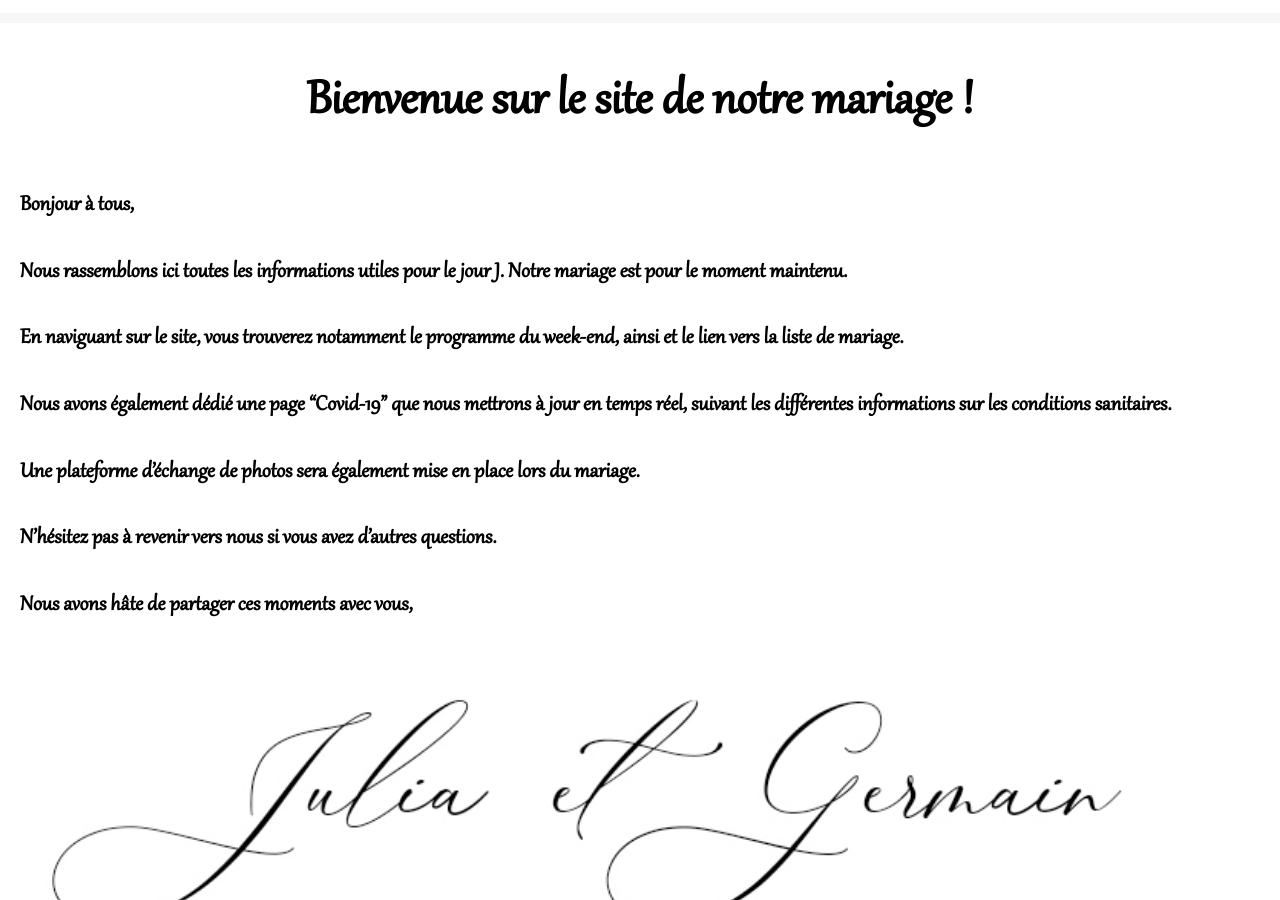
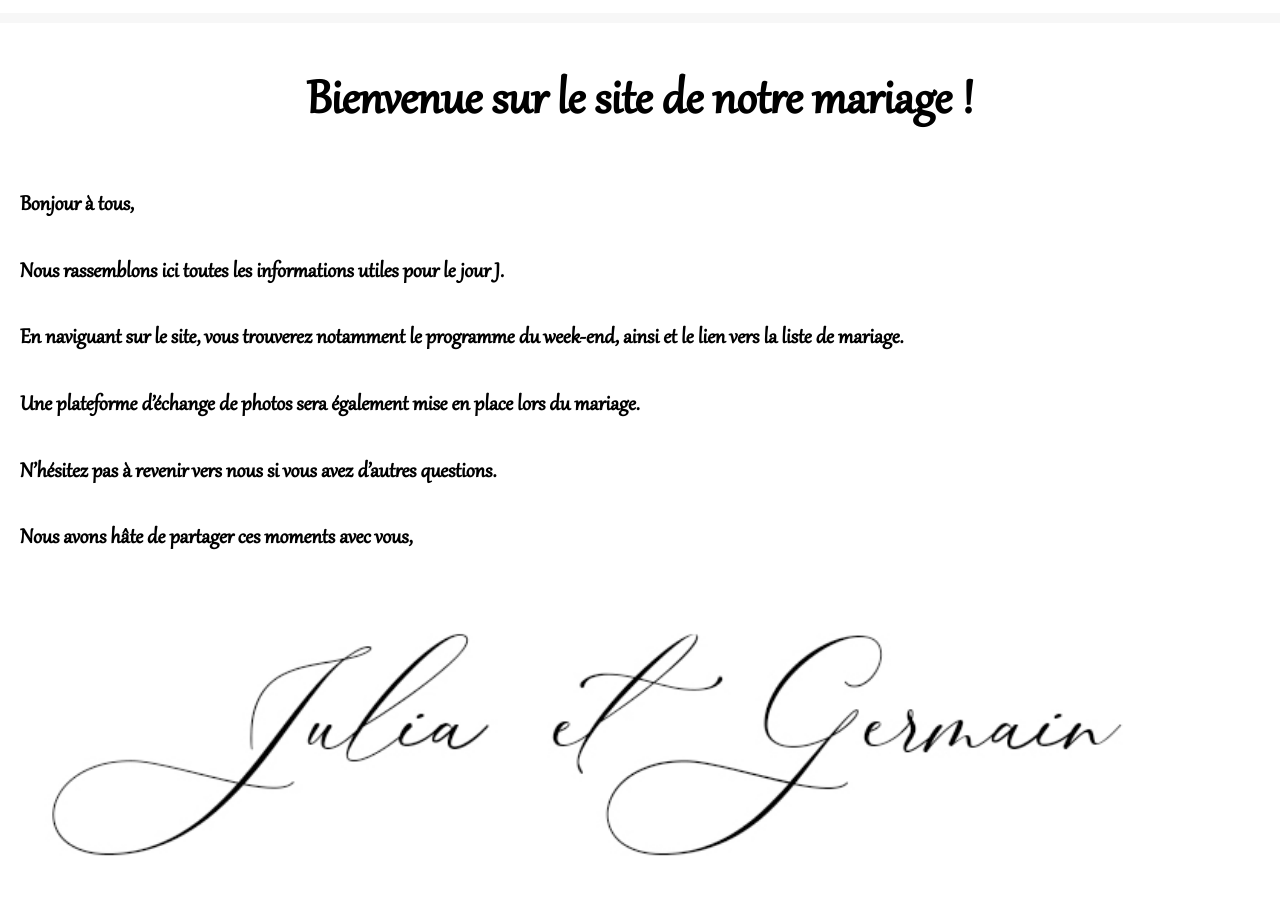
Before and after one commit to Germinal-A/Site-du-Mariage-de-Julia-et-Germain, a Jekyll site: the page built from index.md, in a window 1280 px wide and 900 px high, scrolled down 709 px. Built offline with Jekyll 4.4.1, drawn with Linux system fonts in a browser that asks for light colours.

Commit message:
Update index.md

```diff
--- a/index.md
+++ b/index.md
@@ -8,11 +8,9 @@ weight: 1
 
 Bonjour à tous,
 
-Nous rassemblons ici toutes les informations utiles pour le jour J. Notre mariage est pour le moment maintenu.
+Nous rassemblons ici toutes les informations utiles pour le jour J.
 
 En naviguant sur le site, vous trouverez notamment le [programme du week-end](/informations-pratiques), ainsi et le lien vers la [liste de mariage](https://www.1001listes.fr/notremariage/juliaetgermain).
-
-Nous avons également dédié une page ["Covid-19"](/covid) que nous mettrons à jour en temps réel, suivant les différentes informations sur les conditions sanitaires.
 
 Une plateforme d'échange de photos sera également mise en place lors du mariage.
 
```
